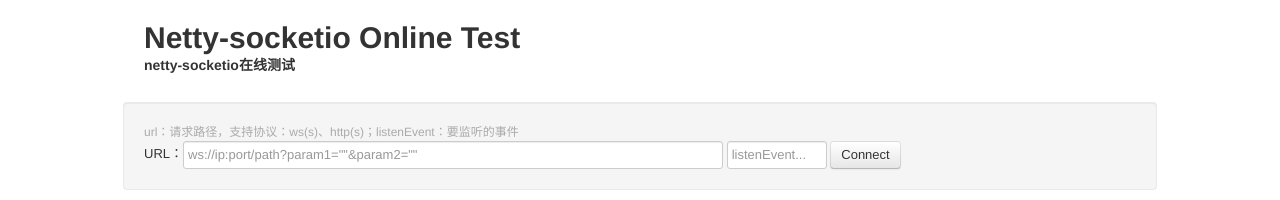
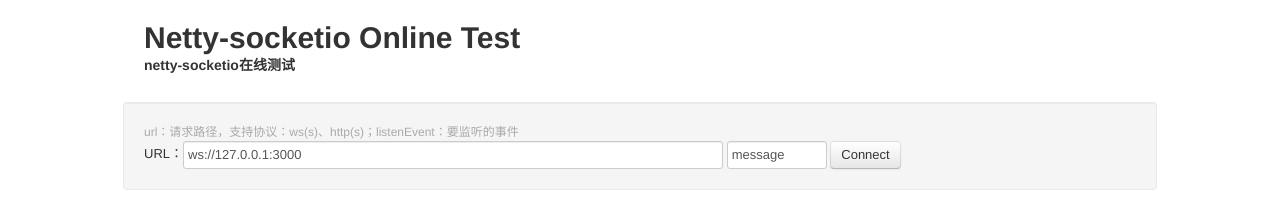
Before and after one commit to rhliu1996/socketio-test, a plain HTML site: page index.html in a window 1280 px wide. Shown: the top 200 px of the page. Drawn offline with Linux system fonts and the light colour scheme.

Commit message:
Update index.html

```diff
--- a/index.html
+++ b/index.html
@@ -144,9 +144,9 @@
 <div class="well form-inline" onsubmit="return false;">
     <div class="tips">url：请求路径，支持协议：ws(s)、http(s)；listenEvent：要监听的事件</div>
     <label for="url">URL：</label><input id="url" class="input-xxlarge" type="text"
-                                        placeholder='ws://ip:port/path?param1=""&param2=""'/>
+                                        placeholder='ws://ip:port/path?param1=""&param2=""' value='ws://127.0.0.1:3000'/>
     <label for="listenEvent"></label><input id="listenEvent" class="input-small" type="text"
-                                            placeholder="listenEvent..."/>
+                                            placeholder="listenEvent..." value='message' />
     <button type="button" onClick="connect()" class="btn" id="connect">Connect</button>
 </div>
 
```
